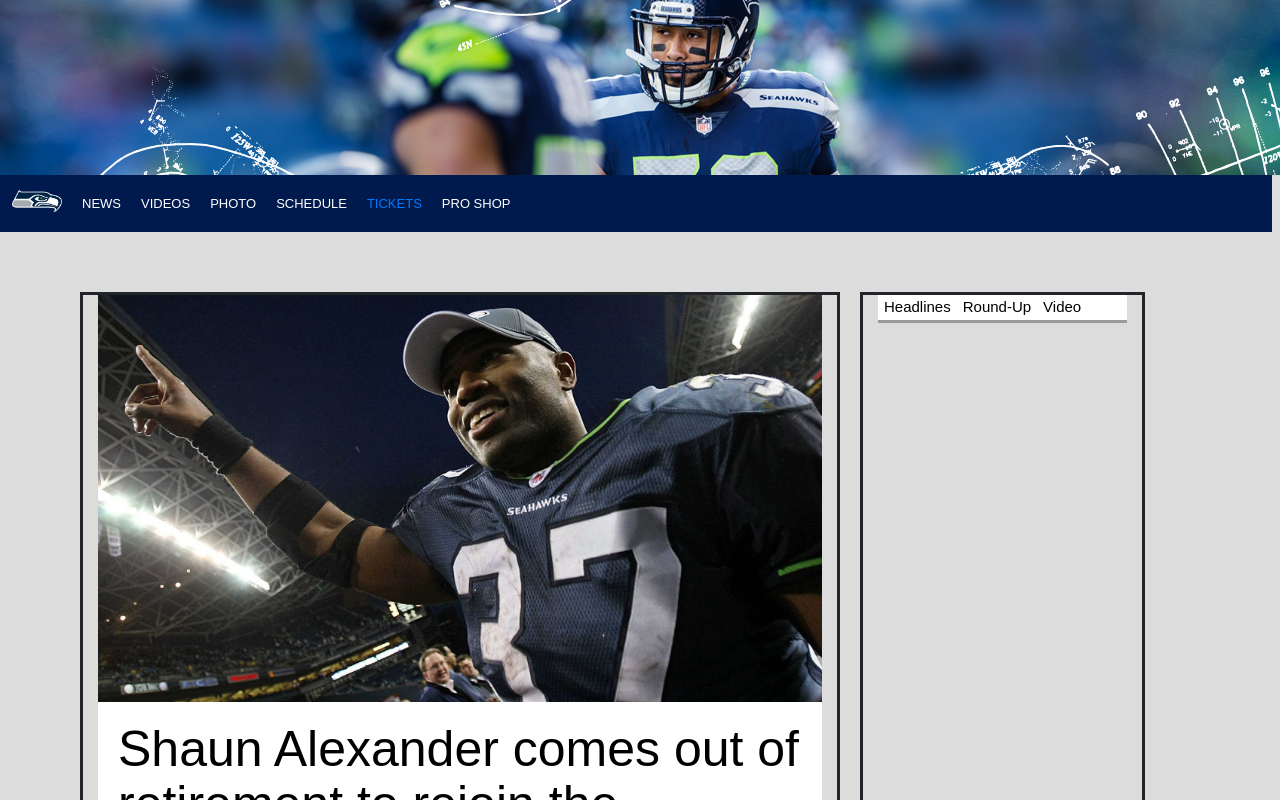
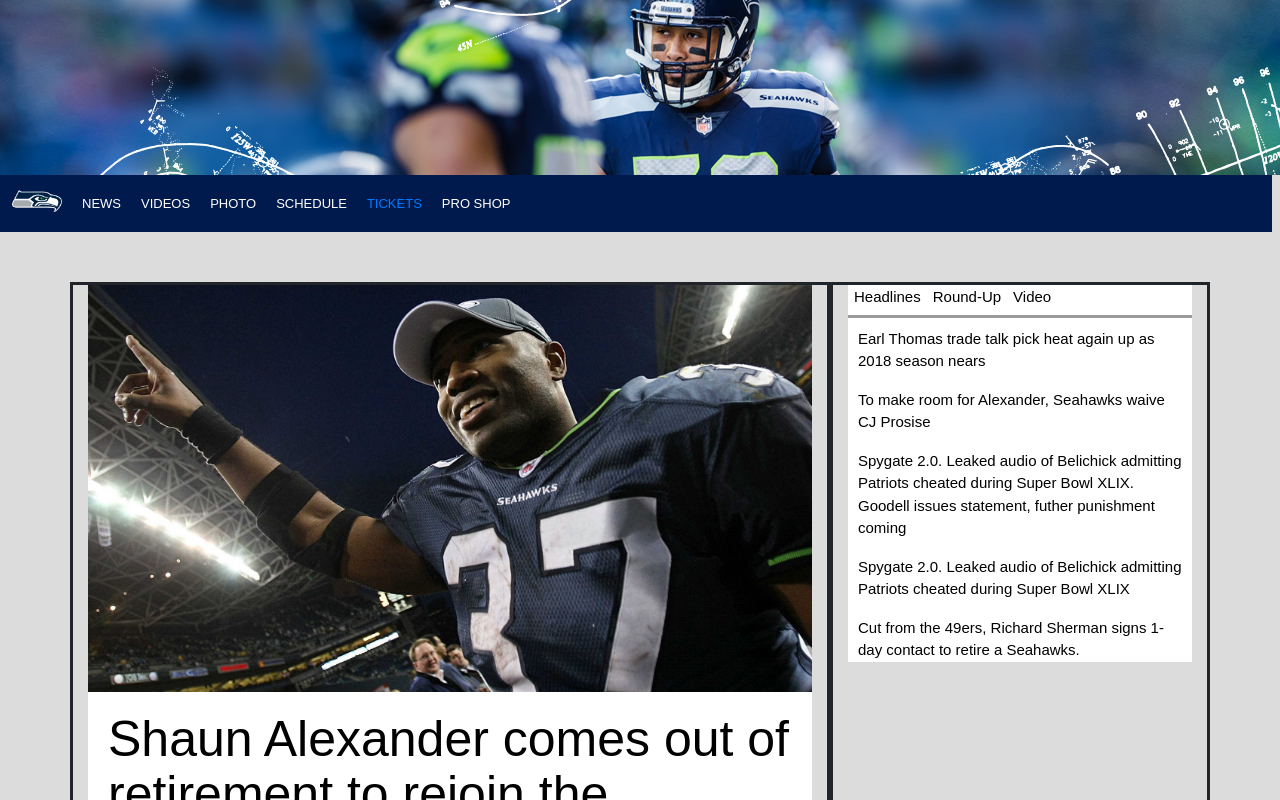
Before and after one commit to harrisejm/Angular-Seahawks.com, an Angular app: page / in a window 1280 px wide. Shown: the top 800 px of the page. Built offline with nearby package versions, Linux system fonts and the light colour scheme.

Commit message:
add content to Headline section on HTML page

```diff
--- a/src/app/app.component.css
+++ b/src/app/app.component.css
@@ -65,7 +65,7 @@
 }
 .topStory {
   border: solid;
-  margin: 10px;
+
 }
 div.headlines {
   margin-top: 50px;
@@ -95,6 +95,19 @@
  border: none;
  text-align: center;
 }
+button.sideArticles:hover {
+  text-decoration: underline;
+}
 div.buttonBox {
+  padding-bottom: 5px;
   border-bottom: outset;
 }
+
+
+a.smallArticles {
+  font-size: 15px;
+  color: black;
+}
+.formateSmallArticles {
+  margin: 10px;
+}
--- a/src/app/app.component.html
+++ b/src/app/app.component.html
@@ -41,7 +41,7 @@
         </div>
 
       </div>
-      <div class="col-md-3 topStory">
+      <div class="col-md-4 topStory">
         <div class="mainArticleFormate">
 
      <div class="buttonBox">
@@ -50,6 +50,26 @@
         <button class="sideArticles" (click)="ShowRoundUp()">Round-Up</button>
         <button class="sideArticles" (click)="ShowVideo()">Video</button>
    </div>
+   <div class="formateSmallArticles">
+   <a class="smallArticles" href="#"><p>Earl Thomas trade talk pick heat again up as 2018 season nears</p></a>
+ </div>
+
+ <div class="formateSmallArticles">
+ <a class="smallArticles" href="#"><p>To make room for Alexander, Seahawks waive CJ Prosise</p></a>
+</div>
+
+<div class="formateSmallArticles">
+<a class="smallArticles" href="#"><p>Spygate 2.0. Leaked audio of Belichick admitting Patriots cheated during Super Bowl XLIX. Goodell issues statement, futher punishment coming</p></a>
+</div>
+
+<div class="formateSmallArticles">
+<a class="smallArticles" href="#"><p>Spygate 2.0. Leaked audio of Belichick admitting Patriots cheated during Super Bowl XLIX </p></a>
+</div>
+
+<div class="formateSmallArticles">
+<a class="smallArticles" href="#"><p>Cut from the 49ers, Richard Sherman signs 1-day contact to retire a Seahawks.</p></a>
+</div>
+
 
         </div>
       </div>
```
